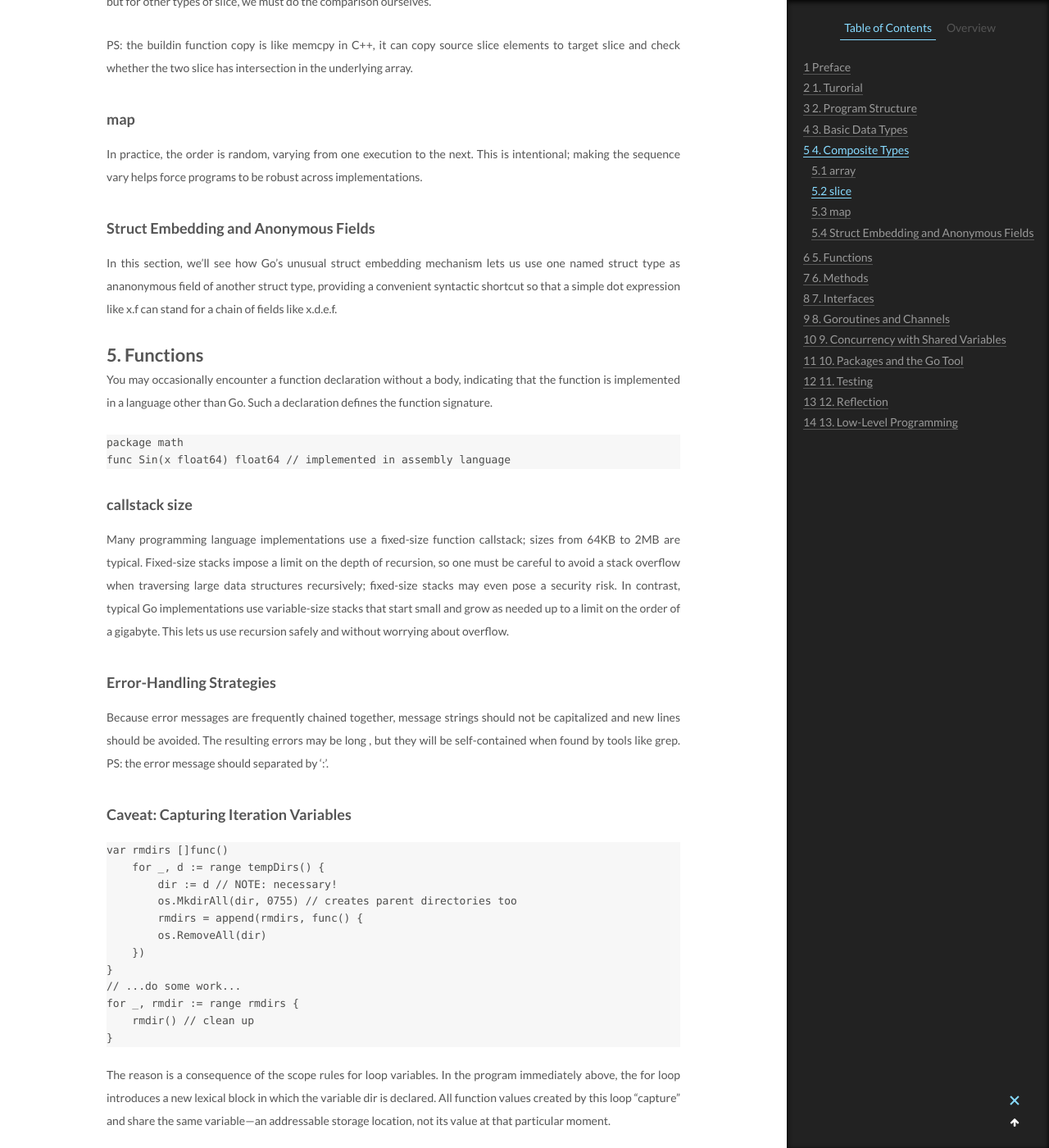
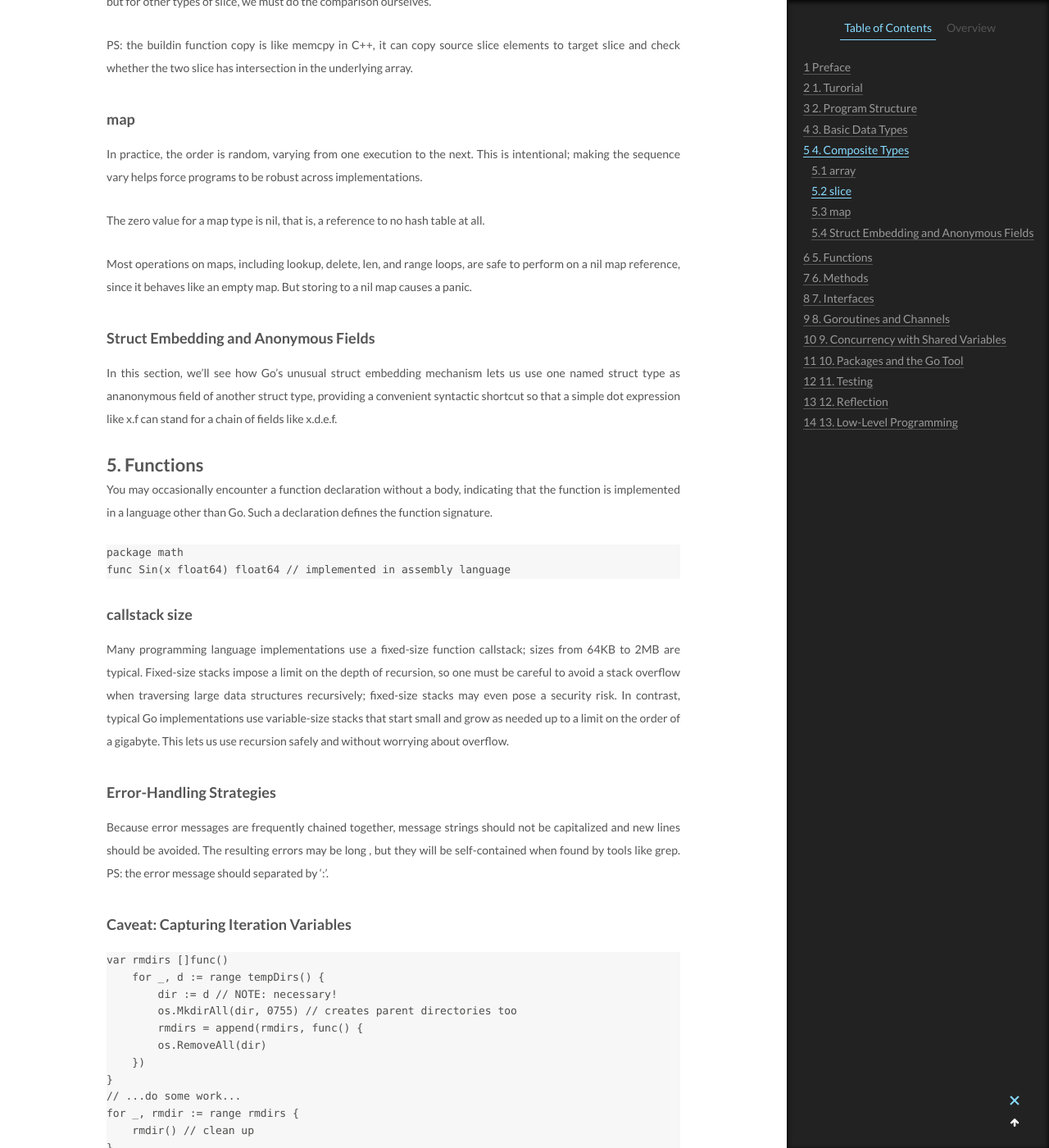
Before and after one commit to CodeHunter2006/CodeHunter2006.github.io, a Jekyll site: the page built from _posts/2019-12-21-TheGoProgrammingLaguage_Notes.md, in a window 1280 px wide and 1400 px high, scrolled down 5553 px. Shown: the whole window at 82% size. Built offline with Jekyll 4.4.1, drawn with Linux system fonts in a browser that asks for light colours.

Commit message:
[doc]: add contents.

```diff
--- a/_posts/2019-12-21-TheGoProgrammingLaguage_Notes.md
+++ b/_posts/2019-12-21-TheGoProgrammingLaguage_Notes.md
@@ -182,6 +182,10 @@ PS: the buildin function copy is like memcpy in C++, it can copy source slice el
 ### map
 
 In practice, the order is random, varying from one execution to the next. This is intentional; making the sequence vary helps force programs to be robust across implementations.
+
+The zero value for a map type is nil, that is, a reference to no hash table at all.
+
+Most operations on maps, including lookup, delete, len, and range loops, are safe to perform on a nil map reference, since it behaves like an empty map. But storing to a nil map causes a panic.
 
 ### Struct Embedding and Anonymous Fields
 
```
Also changed, not shown: _posts/2018-11-28-Go_Syntax.md (+1 -0 lines).
